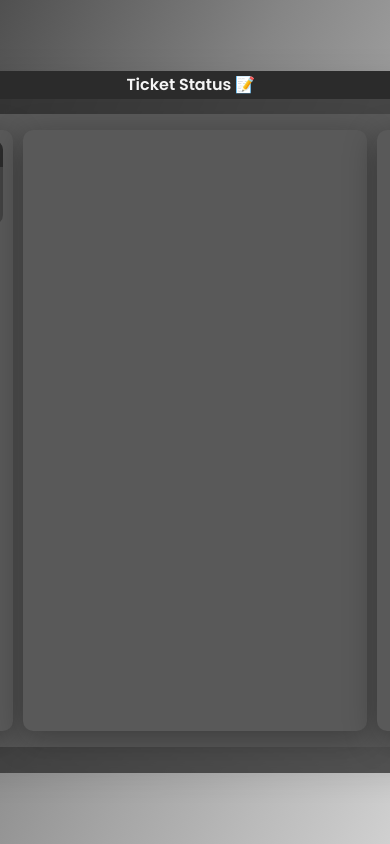
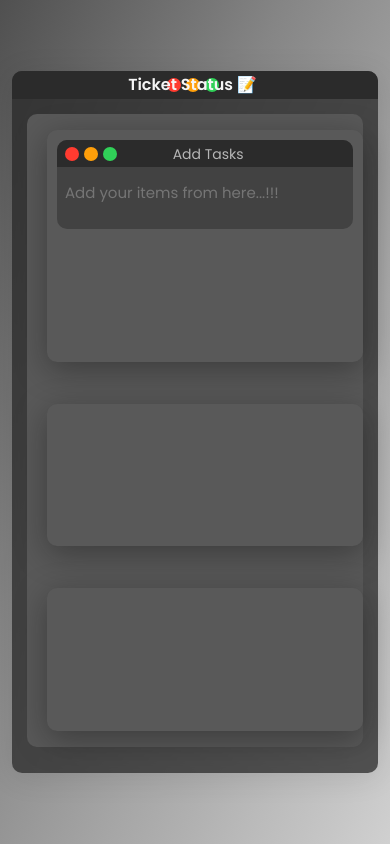
Before and after one commit to 01Sumeet/React-Beautiful-DND, a React (Create React App) app: page / in a window 390 px wide. Built offline with nearby package versions, Linux system fonts and the light colour scheme.

Commit message:
Added validation so that blank wont submit

```diff
--- a/src/TaskApp/task.css
+++ b/src/TaskApp/task.css
@@ -19,6 +19,7 @@ body {
   padding: 0px 0px 11px 0px;
   text-align: center;
 }
+
 .header {
   display: flex;
   justify-content: space-around;
@@ -29,12 +30,14 @@ body {
   border-radius: 10px 10px 0px 0px;
   padding: 1px 10px 1px 5px;
 }
+
 .header-toggel {
   position: relative;
   right: 522px;
   vertical-align: middle !important;
   margin: 0px 0 1px 1px;
 }
+
 .head {
   position: fixed;
   right: 500px;
@@ -79,6 +82,7 @@ ul {
   text-align: center !important;
   vertical-align: middle;
 }
+
 .draggable {
   top: auto !important;
   left: auto !important;
@@ -95,12 +99,13 @@ ul {
   transition: all 0.5s ease-in-out;
   margin: 0 0 6px 0px;
 }
+
 .list-content {
-  padding: 8px 13px 8px 13px;
-  word-break: break-all;
-  word-wrap: break-word;
+  padding: 8px;
   font-size: 14px;
   font-weight: 400;
+  white-space: pre-wrap;
+  word-break: break-word;
 }
 
 .task-header {
@@ -111,10 +116,12 @@ ul {
   vertical-align: middle !important;
   /* text-align: center !important; */
 }
-.task-header :hover,
+
+.task-header:hover,
 .icons {
   color: #e8e8e8;
 }
+
 .icons {
   display: inline-block;
   background-color: yellow;
@@ -159,6 +166,7 @@ ul {
   scroll-behavior: smooth !important ;
   /* scroll-padding-top: 20px !important; */
 }
+
 .column::-webkit-scrollbar {
   display: none;
 }
@@ -170,11 +178,13 @@ ul {
 .complete {
   background: #595959;
 }
+
 .action {
   opacity: 0;
   position: absolute;
   left: 70%;
 }
+
 .btns {
   background-color: transparent;
   border: none;
@@ -182,11 +192,13 @@ ul {
   margin: 0;
   padding: 0;
 }
+
 span:hover,
 .btns {
   opacity: 1;
   cursor: pointer !important;
 }
+
 .draggable {
   cursor: move;
   cursor: grab;
@@ -207,19 +219,23 @@ span:hover,
   background-color: #424242;
   border-radius: inherit;
 }
+
 .input {
   padding: 14px 8px 0px 8px;
-  color: red;
+  color: #ececec;
+  font-size: 15px;
+  cursor: auto;
+  font-family: inherit;
   background-color: transparent;
   border: none;
   text-align: left;
   vertical-align: middle;
   position: relative;
   resize: none;
-  /* overflow: hidden; */
-  /* height: auto; */
   outline: none;
   width: 95%;
+  box-sizing: border-box;
+  margin-bottom: 14px;
 }
 
 .status {
@@ -227,6 +243,7 @@ span:hover,
   left: 25%;
   color: #b6b6b6;
 }
+
 .input-action {
   position: absolute;
   left: 15px;
@@ -234,7 +251,40 @@ span:hover,
   vertical-align: middle;
   margin: 0;
 }
+
 .c {
   left: 2%;
   font-size: 14px;
 }
+
+/* Media Queries */
+
+@media screen and (max-width: 768px) {
+  .input {
+    width: 100%;
+  }
+
+  .header-toggel {
+    right: auto;
+  }
+
+  .head {
+    right: auto;
+  }
+
+  .main-container {
+    min-width: auto;
+  }
+
+  .content-main-container {
+    grid-template-columns: repeat(auto-fit, minmax(150px, 1fr));
+  }
+
+  .draggable {
+    width: 100%;
+  }
+
+  .column {
+    width: 100%;
+  }
+}
--- a/src/TaskApp/task.jsx
+++ b/src/TaskApp/task.jsx
@@ -30,8 +30,10 @@ const TaskApp = () => {
 
   // This function will add new task to the assign stage
   const handleClick = () => {
+    if (task.task!== "") {
     dispatch(addTask(task));
-    setTask({ task: "" });
+    setTask({ task: "" });}
+    // else alert("Enter task details")
   };
   // this function will call editable task and set its value to input field
   const handleEditTask = (taskID, value) => {
@@ -44,7 +46,7 @@ const TaskApp = () => {
   const handleUpdate = () => {
     alert("Update task");
   };
-
+// To auto set the text area of input height
   const resizeTextarea = () => {
     const textarea = textareaRef.current;
     textarea.style.height = "auto";
```
